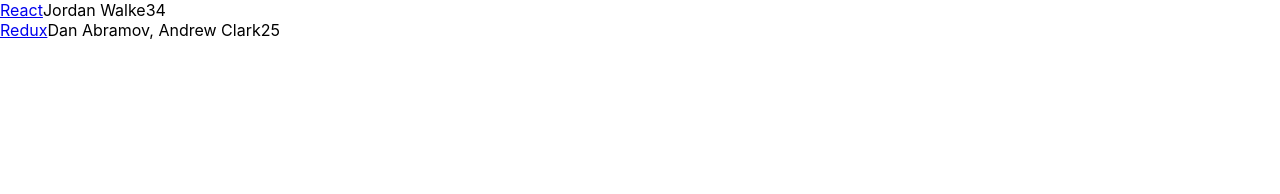
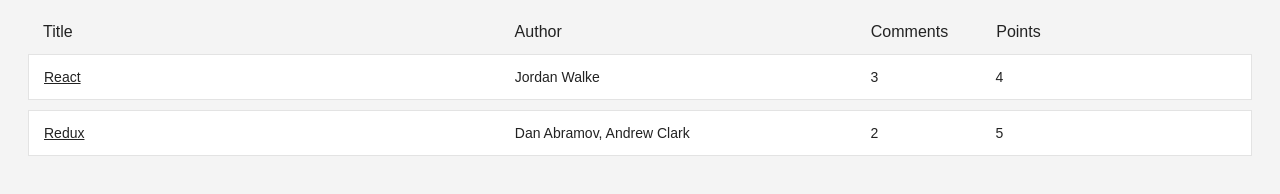
Before and after one commit to KabirAbdulkareem/react-redux-hacker-news, a React app: page / in a window 1280 px wide. Built offline with nearby package versions, Linux system fonts and the light colour scheme.

Commit message:
implemented css for all the components

```diff
--- a/src/components/App.css
+++ b/src/components/App.css
@@ -0,0 +1,7 @@
+.app {
+  margin: 20px;
+}
+.interactions,
+.error {
+  text-align: center;
+}
--- a/src/components/Stories.css
+++ b/src/components/Stories.css
@@ -0,0 +1,15 @@
+.stories {
+  margin: 20px 0;
+}
+.stories-header {
+  display: flex;
+  line-height: 24px;
+  font-size: 16px;
+  padding: 0 10px;
+  justify-content: space-between;
+}
+.stories-header > span {
+  overflow: hidden;
+  text-overflow: ellipsis;
+  padding: 0 5px;
+}
--- a/src/components/Stories.js
+++ b/src/components/Stories.js
@@ -1,13 +1,46 @@
-import React from 'react';
-import './Stories.css';
-import Story from './Story';
-const Stories = ({ stories }) =>
+import React from "react";
+import "./Stories.css";
+import Story from "./Story";
+
+const COLUMNS = {
+  title: {
+    label: "Title",
+    width: "40%",
+  },
+  author: {
+    label: "Author",
+    width: "30%",
+  },
+  comments: {
+    label: "Comments",
+    width: "10%",
+  },
+  points: {
+    label: "Points",
+    width: "10%",
+  },
+  archive: {
+    width: "10%",
+  },
+};
+
+const Stories = ({ stories }) => (
   <div className="stories">
-    {(stories || []).map(story =>
-      <Story
-        key={story.objectID}
-        story={story}
-      />
-    )}
+    <StoriesHeader columns={COLUMNS} />
+
+    {(stories || []).map((story) => (
+      <Story key={story.objectID} story={story} columns={COLUMNS} />
+    ))}
   </div>
+);
+
+const StoriesHeader = ({ columns }) => (
+  <div className="stories-header">
+    {Object.keys(columns).map((key) => (
+      <span key={key} style={{ width: columns[key].width }}>
+        {columns[key].label}
+      </span>
+    ))}
+  </div>
+);
 export default Stories;
--- a/src/components/Story.css
+++ b/src/components/Story.css
@@ -0,0 +1,14 @@
+.story {
+  display: flex;
+  line-height: 24px;
+  white-space: nowrap;
+  margin: 10px 0;
+  padding: 10px;
+  background: #ffffff;
+  border: 1px solid #e3e3e3;
+}
+.story > span {
+  overflow: hidden;
+  text-overflow: ellipsis;
+  padding: 0 5px;
+}
--- a/src/components/Story.js
+++ b/src/components/Story.js
@@ -1,22 +1,19 @@
-import React from 'react';
-import './Story.css';
-const Story = ({ story }) => {
-  const {
-    title,
-    url,
-    author,
-    num_comments,
-    points,
-  } = story;
+import React from "react";
+import "./Story.css";
+
+const Story = ({ story, columns }) => {
+  const { title, url, author, num_comments, points } = story;
+
   return (
     <div className="story">
-      <span>
+      <span style={{ width: columns.title.width }}>
         <a href={url}>{title}</a>
       </span>
-      <span>{author}</span>
-      <span>{num_comments}</span>
-      <span>{points}</span>
+      <span style={{ width: columns.author.width }}>{author}</span>
+      <span style={{ width: columns.comments.width }}>{num_comments}</span>
+      <span style={{ width: columns.points.width }}>{points}</span>
+      <span style={{ width: columns.archive.width }}></span>
     </div>
   );
-}
+};
 export default Story;
--- a/src/index.css
+++ b/src/index.css
@@ -1,13 +1,51 @@
 body {
+  color: #222;
+  background: #f4f4f4;
+  font: 400 14px CoreSans, Arial,sans-serif;
+}
+a {
+  color: #222;
+}
+a:hover {
+  text-decoration: underline;
+}
+ul, li {
+  list-style: none;
+  padding: 0;
   margin: 0;
-  font-family: -apple-system, BlinkMacSystemFont, 'Segoe UI', 'Roboto', 'Oxygen',
-    'Ubuntu', 'Cantarell', 'Fira Sans', 'Droid Sans', 'Helvetica Neue',
-    sans-serif;
-  -webkit-font-smoothing: antialiased;
-  -moz-osx-font-smoothing: grayscale;
 }
-
-code {
-  font-family: source-code-pro, Menlo, Monaco, Consolas, 'Courier New',
-    monospace;
+input {
+  padding: 10px;
+  border-radius: 5px;
+  outline: none;
+  margin-right: 10px;
+  border: 1px solid #dddddd;
 }
+button {
+  padding: 10px;
+  border-radius: 5px;
+  border: 1px solid #dddddd;
+  background: transparent;
+  color: #808080;
+  cursor: pointer;
+}
+button:hover {
+  color: #222;
+}
+.button-inline {
+  border-width: 0;
+  background: transparent;
+  color: inherit;
+  text-align: inherit;
+  -webkit-font-smoothing: inherit;
+  padding: 0;
+  font-size: inherit;
+  cursor: pointer;
+}
+.button-active {
+  border-radius: 0;
+  border-bottom: 1px solid #38BB6C;
+}
+*:focus {
+  outline: none;
+}
--- a/src/index.js
+++ b/src/index.js
@@ -24,6 +24,8 @@
     objectID: 1,
   },
 ];
+console.log(stories)
+
 ReactDOM.render(
   <App stories={stories} />,
   document.getElementById('root')
```
Also changed, not shown: src/components/App.js (+6 -4 lines).
